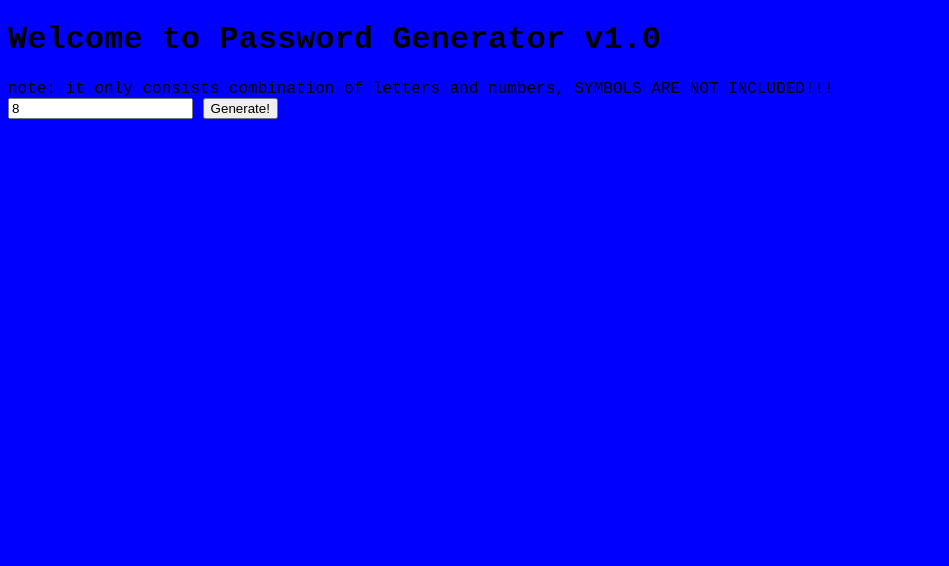
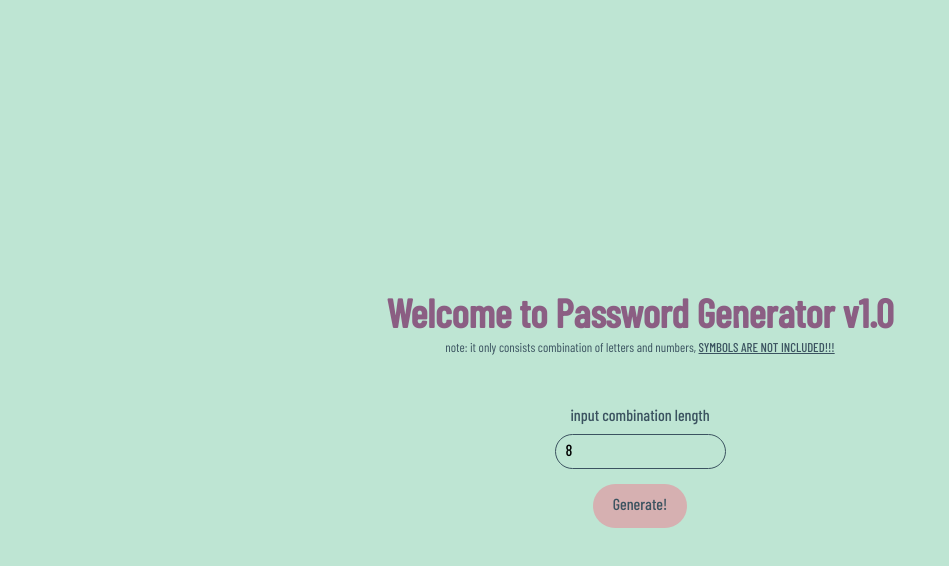
Before and after one commit to Ardikaas/Cherrypy-simple, a plain HTML site: page index.html in a window 1280 px wide. Shown: the whole page, without its empty margins (0-949 px from the left). Drawn offline with nearby package versions, Linux system fonts and the light colour scheme; files that its build step writes are made by us from their sources; a web font is replaced by a local one.

Commit message:
style the project

```diff
--- a/index.html
+++ b/index.html
@@ -5,16 +5,22 @@
   <meta http-equiv="X-UA-Compatible" content="IE=edge">
   <meta name="viewport" content="width=device-width, initial-scale=1.0">
   <link rel="stylesheet" href="/static/css/style.css">
+  <!-- <link rel="stylesheet" href="public/css/style.css"> -->
   <title>Password Generator</title>
 </head>
 <body>
-  <h1>Welcome to Password Generator v1.0</h1>
-  <span>note: it only consists combination of letters and numbers, </span>
-  <span>SYMBOLS ARE NOT INCLUDED!!!</span>
+  <div class="container">
+    <h1>Welcome to Password Generator v1.0</h1>
+    <div>
+      <span>note: it only consists combination of letters and numbers, </span>
+      <span class="warning">SYMBOLS ARE NOT INCLUDED!!!</span>
+    </div>
+    <h4>input combination length</h4>
+    <form method="get" action="generate">
+      <input type="text" value="8" name="length">
+      <button type="submit">Generate!</button>
+    </form>
+  </div>
 
-  <form method="get" action="generate">
-    <input type="text" value="8" name="length">
-    <button type="submit">Generate!</button>
-  </form>
 </body>
 </html>
--- a/public/css/style.css
+++ b/public/css/style.css
@@ -1,4 +1,96 @@
+@import url('https://fonts.googleapis.com/css2?family=Barlow+Condensed:wght@100;200;300;400;500&display=swap');
+
 html{
-  background-color: blue;
-  font-family: 'Courier New', Courier, monospace;
+  background-color: var(--bg);
+  font-family: 'Barlow Condensed', sans-serif;
 }
+
+:root{
+  --bg: #BEE5D3;
+  --orange: #D6B0B1;
+  --dark: #8B5E83;
+  --green: #3B5360;
+}
+
+body{
+  align-items: center;
+  justify-content: center;
+}
+
+.container{
+  height: 100vh;
+  display: flex;
+  flex-direction: column;
+  justify-content: center;
+  align-items: center;
+}
+
+h1{
+  color: var(--dark);
+  font-size: 2.5rem;
+  margin: 0;
+}
+
+span{
+  color: var(--green);
+  margin: 0;
+  font-size: 0.8rem;
+}
+
+.warning{
+  text-decoration: underline;
+  font-weight: 500;
+}
+
+h4{
+  margin: 0;
+  padding-top: 50px;
+  color: var(--green);
+  font-weight: 500;
+}
+
+form{
+  padding-top: 10px;
+  display: flex;
+  flex-direction: column;
+  justify-content: center;
+  align-items: center;
+  gap: 15px;
+}
+
+input{
+  background-color: var(--bg);
+  border: 1px solid var(--green);
+  padding: 5px;
+  padding-bottom: 9px;
+  padding-left: 10px;
+  border-radius: 20px;
+  font-family: 'Barlow Condensed', sans-serif;
+  font-weight: 500;
+  font-size: 1rem;
+}
+
+button{
+  border: none;
+  background-color: var(--orange);
+  color: var(--green);
+  padding: 10px;
+  padding-bottom: 15px;
+  padding-left: 20px;
+  padding-right: 20px;
+  border-radius: 30px;
+  font-family: 'Barlow Condensed', sans-serif;
+  font-weight: 500;
+  font-size: 1rem;
+  transition: transform 0.2s;
+}
+
+button:hover{
+  transform: translate(-0.20rem,-0.20rem);
+  box-shadow: 0.20rem 0.20rem #a49293;
+}
+
+button:active{
+  transform: translate(0);
+  box-shadow: none;
+}
```
